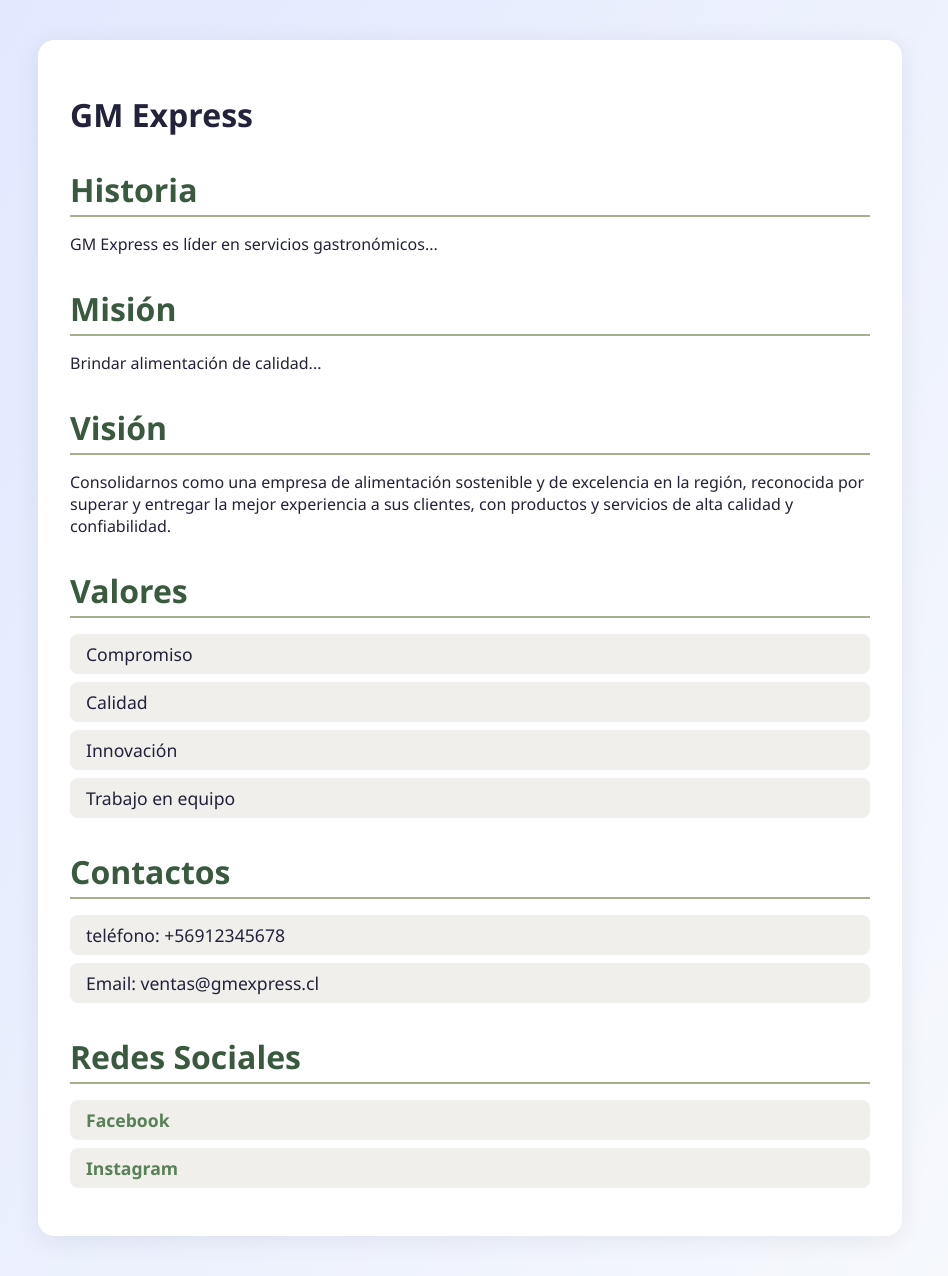
After one commit to stxtiz/gmexpress, a Django app: page /nosotros in a window 1280 px wide. The commit adds this page. Shown: the whole page, without its empty margins (170-1118 px from the left). Run offline with Django 5.2, Linux system fonts and the light colour scheme.

Commit message:
cambios nuevos

```diff
--- a/empresa/views.py
+++ b/empresa/views.py
@@ -1,5 +1,24 @@
+from django.http import HttpResponse
+
 from django.shortcuts import render
 
-# Create your views here.
+def info_empresa(request):
+    datos = {
+        'historia': "GM Express es líder en servicios gastronómicos...",
+        'mision': "Brindar alimentación de calidad...",
+        'vision': "Consolidarnos como una empresa de alimentación sostenible y de excelencia en la región, reconocida por superar y entregar la mejor experiencia a sus clientes, con productos y servicios de alta calidad y confiabilidad.",
+        'valores': ["Compromiso", "Calidad", "Innovación", "Trabajo en equipo"],
+        'contactos': {
+            'teléfono': "+56912345678",
+            'email': "ventas@gmexpress.cl"
+        },
+        'redes': [
+            {'nombre': "Facebook", 'url': "https://facebook.com/gmexpress"},
+            {'nombre': "Instagram", 'url': "https://instagram.com/gmexpress"},
+        ]
+    }
+    # Comentario: renderiza la plantilla y pasa el diccionario 'datos'
+    return render(request, 'templateEmpresa/info.html', datos)
+
 def inicio(request):
     return render(request, 'templateEmpresa/inicio.html')
--- a/gmexpress/settings.py
+++ b/gmexpress/settings.py
@@ -110,6 +110,7 @@ USE_TZ = True
 
 STATIC_URL = 'static/'
 
+STATIC_DIRS = [os.path.join(BASE_DIR, 'static')]
 # Default primary key field type
 # https://docs.djangoproject.com/en/5.2/ref/settings/#default-auto-field
 
--- a/gmexpress/urls.py
+++ b/gmexpress/urls.py
@@ -1,19 +1,3 @@
-"""
-URL configuration for gmexpress project.
-
-The `urlpatterns` list routes URLs to views. For more information please see:
-    https://docs.djangoproject.com/en/5.2/topics/http/urls/
-Examples:
-Function views
-    1. Add an import:  from my_app import views
-    2. Add a URL to urlpatterns:  path('', views.home, name='home')
-Class-based views
-    1. Add an import:  from other_app.views import Home
-    2. Add a URL to urlpatterns:  path('', Home.as_view(), name='home')
-Including another URLconf
-    1. Import the include() function: from django.urls import include, path
-    2. Add a URL to urlpatterns:  path('blog/', include('blog.urls'))
-"""
 from django.contrib import admin
 from django.urls import path
 
@@ -21,4 +5,5 @@ from empresa import views as vista
 urlpatterns = [
     path('admin/', admin.site.urls),
     path('', vista.inicio, name='inicio'),
+    path('nosotros', vista.info_empresa, name='info_empresa'),
 ]
--- a/static/CSS/style.css
+++ b/static/CSS/style.css
@@ -1,3 +1,49 @@
-body{
-    background-color: #3283b2;
+/* Estilos para la página de información de GM Express */
+body {
+    background: linear-gradient(120deg, #e0e7ff 0%, #f8fafc 100%);
+    font-family: 'Segoe UI', Arial, sans-serif;
+    color: #22223b;
+    margin: 0;
+    padding: 0;
 }
+
+.container {
+    max-width: 800px;
+    margin: 40px auto;
+    background: #fff;
+    border-radius: 16px;
+    box-shadow: 0 4px 24px rgba(34,34,59,0.08);
+    padding: 32px;
+}
+
+h2 {
+    color: #3a5a40;
+    margin-top: 32px;
+    margin-bottom: 12px;
+    font-size: 2rem;
+    border-bottom: 2px solid #a3b18a;
+    padding-bottom: 4px;
+}
+
+ul {
+    list-style: none;
+    padding: 0;
+}
+
+ul li {
+    background: #f0efeb;
+    margin-bottom: 8px;
+    padding: 8px 16px;
+    border-radius: 8px;
+    font-size: 1.1rem;
+}
+
+a {
+    color: #588157;
+    text-decoration: none;
+    font-weight: bold;
+}
+
+a:hover {
+    text-decoration: underline;
+}
--- /dev/null
+++ b/templates/templateEmpresa/info.html
@@ -0,0 +1,45 @@
+<!DOCTYPE html>
+{% load static %}
+<html lang="es">
+<head>
+    <meta charset="UTF-8">
+    <title>Información GM Express</title>
+    <!-- Enlace al archivo de estilos -->
+    <link rel="stylesheet" href="{% static 'CSS/style.css' %}">
+</head>
+<body>
+    <div class="container">
+        <h1>GM Express</h1>
+        <h2>Historia</h2>
+        <p>{{ historia }}</p>
+
+        <h2>Misión</h2>
+        <p>{{ mision }}</p>
+
+        <h2>Visión</h2>
+        <p>{{ vision }}</p>
+
+        <h2>Valores</h2>
+        <ul>
+            {% for valor in valores %}
+                <li>{{ valor }}</li>
+            {% endfor %}
+        </ul>
+
+        <h2>Contactos</h2>
+        <ul>
+            <li>teléfono: {{ contactos.teléfono }}</li>
+            <li>Email: {{ contactos.email }}</li>
+        </ul>
+
+        <h2>Redes Sociales</h2>
+        <ul>
+            {% for red in redes %}
+                <li>
+                    <a href="{{ red.url }}" target="_blank">{{ red.nombre }}</a>
+                </li>
+            {% endfor %}
+        </ul>
+    </div>
+</body>
+</html>
```
Also changed, not shown: templates/templateEmpresa/inicio.html (+12 -11 lines).
